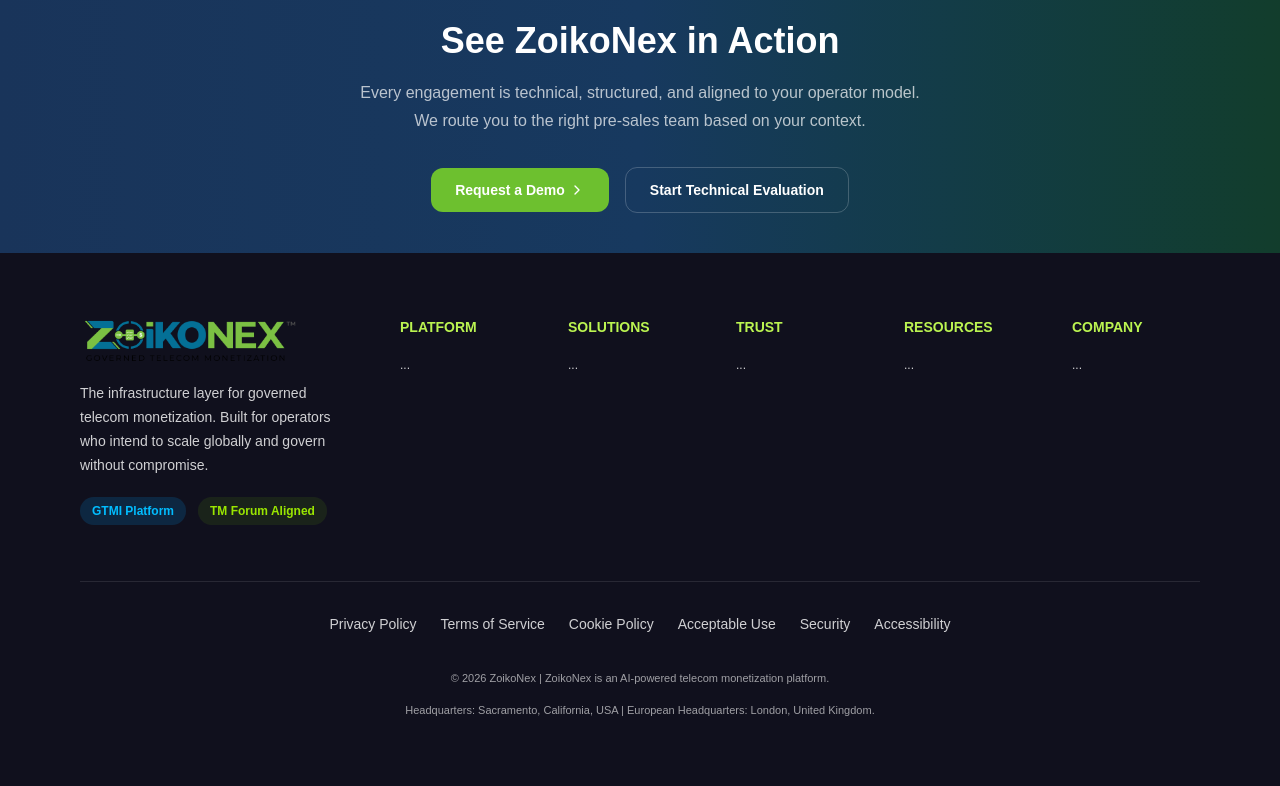
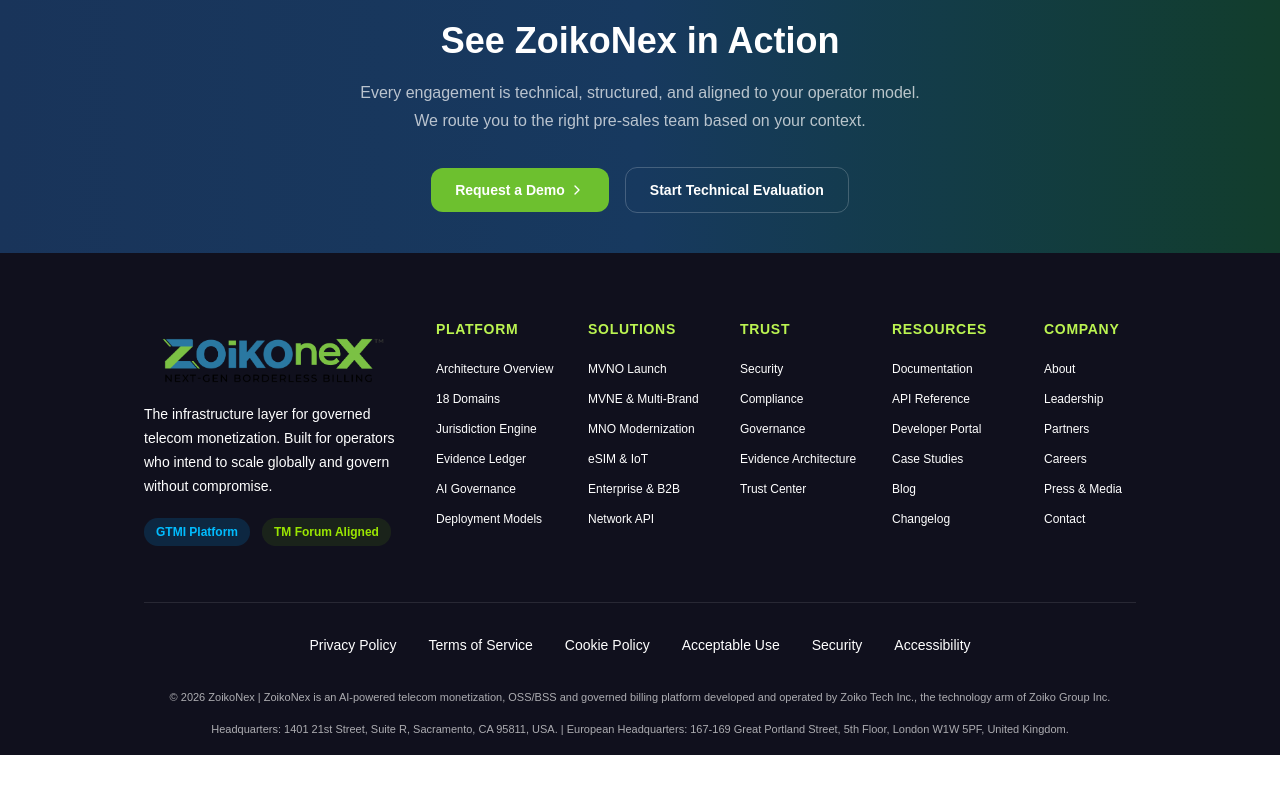
Before and after one commit to Zoiko-Nex/frontend, a Next.js app: page / in a window 1280 px wide. Shown: the part 7730-8516 px from the top of the page. After the commit the page ends 8485 px from the top, so only its background shows below. Built offline with nearby package versions, Linux system fonts and the light colour scheme.

Commit message:
Fixed Header and Footer

```diff
--- a/app/components/Footer.tsx
+++ b/app/components/Footer.tsx
@@ -3,364 +3,122 @@ import Link from "next/link";
 
 export default function Footer() {
   return (
-//     <footer className="bg-[#10101D] text-white">
-//       <div className="max-w-[1440px] mx-auto px-6 sm:px-8 lg:px-36 pt-[66px] pb-4">
+    <footer className="bg-[#10101D] text-white">
+      <div className="max-w-[1440px] mx-auto px-6 sm:px-8 lg:px-36 pt-[66px] pb-4">
 
-//         {/* Main Footer Grid */}
-//         <div className="grid grid-cols-1 lg:grid-cols-[280px_repeat(5,minmax(140px,1fr))] gap-10 lg:gap-3">
+        {/* Main Footer Grid */}
+        <div className="grid grid-cols-1 lg:grid-cols-[280px_repeat(5,minmax(140px,1fr))] gap-10 lg:gap-3">
 
-//           {/* Logo Section - full width on mobile */}
-//           <div>
-//             <Image
-//               src="/image/ZoikoNex_Logo_SVG-01 1.png"
-//               alt="ZoikoNex"
-//               width={250}
-//               height={100}
-//             />
-
-//             <p className="max-w-[256px] text-sm leading-6 text-white ">
-//               The infrastructure layer for governed telecom monetization. Built
-//               for operators who intend to scale globally and govern without
-//               compromise.
-//             </p>
-
-//             <div className="flex flex-wrap gap-3 mt-5">
-//               <span className="h-7 px-3 rounded-[20px] bg-sky-600/20 text-sky-400 text-xs font-semibold flex items-center">
-//                 GTMI Platform
-//               </span>
-//               <span className="h-7 px-3 rounded-[20px] bg-lime-500/10 text-lime-400 text-xs font-semibold flex items-center">
-//                 TM Forum Aligned
-//               </span>
-//             </div>
-//           </div>
-
-//           {/* Nav columns: 2-col grid on mobile, inline on lg */}
-//           <div className="col-span-1 lg:contents">
-//             <div className="grid grid-cols-2 gap-8 lg:contents">
-
-//               {/* Platform */}
-//               <div>
-//                 <h3 className="text-lime-300 text-sm font-bold uppercase tracking-wider mb-5">
-//                   Platform
-//                 </h3>
-//                 <ul className="space-y-[10px] text-xs leading-5">
-//                   <li><Link href="/platform/architecture-overview">Architecture Overview</Link></li>
-//                   <li><Link href="/platform/18-domains">18 Domains</Link></li>
-//                   <li><Link href="/platform/jurisdiction-engine">Jurisdiction Engine</Link></li>
-//                   <li><Link href="/platform/evidence-ledger">Evidence Ledger</Link></li>
-//                   <li><Link href="/platform/ai-governance">AI Governance</Link></li>
-//                   <li><Link href="/platform/deployment-models">Deployment Models</Link></li>
-//                 </ul>
-//               </div>
-
-//               {/* Solutions */}
-//               <div>
-//                 <h3 className="text-lime-300 text-sm font-bold uppercase tracking-wider mb-5">
-//                   Solutions
-//                 </h3>
-//                 <ul className="space-y-[10px] text-xs leading-5">
-//                   <li><Link href="/solutions/mvno-launch">MVNO Launch</Link></li>
-//                   <li><Link href="/solutions/mvne-multi-brand">MVNE & Multi-Brand</Link></li>
-//                   <li><Link href="/solutions/mno-modernization">MNO Modernization</Link></li>
-//                   <li><Link href="/solutions/esim-iot">eSIM & IoT</Link></li>
-//                   <li><Link href="/solutions/enterprise-b2b">Enterprise & B2B</Link></li>
-//                   <li><Link href="/solutions/network-api">Network API</Link></li>
-//                 </ul>
-//               </div>
-
-//               {/* Trust */}
-//               <div>
-//                 <h3 className="text-lime-300 text-sm font-bold uppercase tracking-wider mb-5">
-//                   Trust
-//                 </h3>
-//                 <ul className="space-y-[10px] text-xs leading-5">
-//                   <li><Link href="/trust/security">Security</Link></li>
-//                   <li><Link href="/trust/compliance">Compliance</Link></li>
-//                   <li><Link href="/trust/governance">Governance</Link></li>
-//                   <li><Link href="/trust/evidence-architecture">Evidence Architecture</Link></li>
-//                   <li><Link href="/trust/trust-center">Trust Center</Link></li>
-//                 </ul>
-//               </div>
-
-//               {/* Resources */}
-//               <div>
-//                 <h3 className="text-lime-300 text-sm font-bold uppercase tracking-wider mb-5">
-//                   Resources
-//                 </h3>
-//                 <ul className="space-y-[10px] text-xs leading-5">
-//                   <li><Link href="/resources/documentation">Documentation</Link></li>
-//                   <li><Link href="#">API Reference</Link></li>
-//                   <li><Link href="/resources/developer-portal">Developer Portal</Link></li>
-//                   <li><Link href="/resources/case-studies">Case Studies</Link></li>
-//                   <li><Link href="/blog">Blog</Link></li>
-//                   <li><Link href="/changelog">Changelog</Link></li>
-//                 </ul>
-//               </div>
-
-//               {/* Company */}
-//               <div>
-//                 <h3 className="text-lime-300 text-sm font-bold uppercase tracking-wider mb-5">
-//                   Company
-//                 </h3>
-//                 <ul className="space-y-[10px] text-xs leading-5">
-//                   <li><Link href="/about">About</Link></li>
-//                   <li><Link href="/leadership">Leadership</Link></li>
-//                   <li><Link href="/partners">Partners</Link></li>
-//                   <li><Link href="/careers">Careers</Link></li>
-//                   <li><Link href="/press-media">Press & Media</Link></li>
-//                   <li><Link href="/contact">Contact</Link></li>
-//                 </ul>
-//               </div>
-
-//             </div>
-//           </div>
-//         </div>
-
-//         {/* Bottom Links */}
-//         <div className="border-t border-white/10 mt-14 pt-8">
-//           <div className="flex flex-wrap justify-start lg:justify-center gap-4 lg:gap-8 text-sm text-white">
-//             <Link href="#">Privacy Policy</Link>
-//             <Link href="#">Terms of Service</Link>
-//             <Link href="#">Cookie Policy</Link>
-//             <Link href="#">Acceptable Use</Link>
-//             <Link href="#">Security</Link>
-//             <Link href="#">Accessibility</Link>
-//           </div>
-
-
-// <div className="grid grid-cols-[280px_repeat(5,minmax(140px,1fr))] gap-3">
-//       {/* Logo Section */}
-//       <div>
-//         <Image
-//           src="/image/ZoikoNex_Logo_Official/SVG/ZoikoNex_Logo_SVG.svg"
-//           alt="ZoikoNex - Governed Telecom Monetization"
-//           width={250}
-//           height={100}
-//           className="h-auto w-[220px]"
-//         />
-
-//         <p className="max-w-[256px] text-sm leading-6 text-white ">
-//           The Infrastructure Layer for Telecom Monetization.
-//         </p>
-
-//         <div className="flex gap-3 mt-5">
-//           <span className="h-7 px-3 rounded-[20px] bg-sky-600/20 text-sky-400 text-xs font-semibold flex items-center">
-//             GTMI Platform
-//           </span>
-
-//           <span className="h-7 px-3 rounded-[20px] bg-lime-500/10 text-lime-400 text-xs font-semibold flex items-center">
-//             TM Forum Aligned
-//           </span>
-//         </div>
-//       </div>
-
-//       {/* Platform */}
-//       <div>
-//         <h3 className="text-lime-300 text-sm font-bold uppercase tracking-wider mb-5">
-//           Platform
-//         </h3>
-
-//                       <ul className="space-y-[10px] text-xs leading-5">
-//                     <li>
-//                   <Link href="/platform/architecture-overview">Architecture Overview</Link>
-//                 </li>
-//                 <li>
-//                   <Link href="/platform/18-domains">18 Domains</Link>
-//                 </li>
-//                 <li>
-//                   <Link href="/platform/jurisdiction-engine">Jurisdiction Engine</Link>
-//                 </li>
-//                 <li>
-//                   <Link href="/platform/evidence-ledger">Evidence Ledger</Link>
-//                 </li>
-//                 <li>
-//                   <Link href="/platform/ai-governance">AI Governance</Link>
-//                 </li>
-//                 <li>
-//                   <Link href="/platform/deployment-models">Deployment Models</Link>
-//                 </li>
-//               </ul>
-//       </div>
-
-//       {/* Solutions */}
-//       <div>
-//         <h3 className="text-lime-300 text-sm font-bold uppercase tracking-wider mb-5">
-//           Solutions
-//         </h3>
-
-//         <ul className="space-y-[10px] text-xs leading-5">
-//             <li><Link href="/solutions/mvno-launch">MVNO Launch</Link></li>
-//             <li><Link href="/solutions/mvne-multi-brand">MVNE & Multi-Brand</Link></li>
-//             <li><Link href="/solutions/mno-modernization">MNO Modernization</Link></li>
-//             <li><Link href="/solutions/esim-iot">eSIM & IoT</Link></li>
-//             <li><Link href="/solutions/enterprise-b2b">Enterprise & B2B</Link></li>
-//             <li><Link href="/solutions/network-api">Network API</Link></li>
-//             </ul>
-//       </div>
-
-//       {/* Trust */}
-//       <div>
-//         <h3 className="text-lime-300 text-sm font-bold uppercase tracking-wider mb-5">
-//           Trust
-//         </h3>
-
-//                   <ul className="space-y-[10px] text-xs leading-5">
-//             <li><Link href="/trust/security">Security</Link></li>
-//             <li><Link href="/trust/compliance">Compliance</Link></li>
-//             <li><Link href="/trust/governance">Governance</Link></li>
-//             <li><Link href="/trust/evidence-architecture">Evidence Architecture</Link></li>
-//             <li><Link href="/trust/trust-center">Trust Center</Link></li>
-//           </ul>
-//       </div>
-
-//       {/* Resources */}
-//       <div>
-//         <h3 className="text-lime-300 text-sm font-bold uppercase tracking-wider mb-5">
-//           Resources
-//         </h3>
-
-//                   <ul className="space-y-[10px] text-xs leading-5">
-//             <li><Link href="/resources/documentation">Documentation</Link></li>
-//             <li><Link href="">API Reference</Link></li>
-//             <li><Link href="/resources/developer-portal">Developer Portal</Link></li>
-//             <li><Link href="/resources/case-studies">Case Studies</Link></li>
-//             <li><Link href="/blog">Blog</Link></li>
-//             <li><Link href="/changelog">Changelog</Link></li>
-//           </ul>
-//       </div>
-
-//       {/* Company */}
-//       <div>
-//         <h3 className="text-lime-300 text-sm font-bold uppercase tracking-wider mb-5">
-//           Company
-//         </h3>
-
-//                   <ul className="space-y-[10px] text-xs leading-5">
-//             <li><Link href="/about">About</Link></li>
-//             <li><Link href="/leadership">Leadership</Link></li>
-//             <li><Link href="/partners">Partners</Link></li>
-//             <li><Link href="/careers">Careers</Link></li>
-//             <li><Link href="/press-media">Press & Media</Link></li>
-//             <li><Link href="/contact">Contact</Link></li>
-//           </ul>
-//       </div>
-//     </div>
-
-//     {/* Bottom Links */}
-//     <div className="border-t border-white/10 mt-14 pt-8">
-//       <div className="flex justify-center flex-wrap gap-8 text-sm text-white">
-//         <Link href="#">Privacy Policy</Link>
-//         <Link href="#">Terms of Service</Link>
-//         <Link href="#">Cookie Policy</Link>
-//         <Link href="#">Acceptable Use</Link>
-//         <Link href="#">Security</Link>
-//         <Link href="#">Accessibility</Link>
-//         <Link href="/trust/trust-center">Trust Center</Link>
-//         <Link href="/trust/compliance">Compliance</Link>
-//       </div>
-//     </div>
-
-//     <div className="mt-8 space-y-3 text-center text-[11px] leading-5 text-white/65">
-//       <p>
-//         © 2026 ZoikoNex | ZoikoNex is an AI-powered telecom monetization, OSS/BSS and governed billing platform developed and operated by Zoiko Tech Inc., the technology arm of Zoiko Group Inc.
-//       </p>
-//       <p>
-//         Headquarters: 1401 21st Street, Suite R, Sacramento, CA 95811, USA. | European Headquarters: 167-169 Great Portland Street, 5th Floor, London W1W 5PF, United Kingdom.
-//       </p>
-//     </div>
-//   </div>
-// </footer>
-<footer className="bg-[#10101D] text-white">
-  <div className="max-w-[1440px] mx-auto px-6 sm:px-8 lg:px-20 py-16">
-
-    {/* Top Section */}
-    <div className="grid grid-cols-1 md:grid-cols-2 lg:grid-cols-[280px_repeat(5,1fr)] gap-10">
-
-      {/* Logo */}
+          {/* Logo Section - full width on mobile */}
           <div>
             <Image
-  src="/image/ZoikoNex_Logo_Official/PNG/ZoikoNex_Logo_PNG.png"
+              src="/image/ZoikoNex_Logo_SVG-01 1.png"
               alt="ZoikoNex"
-  width={260}
-  height={90}
-  className="h-auto w-[220px]"
+              width={250}
+              height={100}
             />
 
-        <p className="mt-4 max-w-[260px] text-sm leading-6 text-white/80">
-          The infrastructure layer for governed telecom monetization.
-          Built for operators who intend to scale globally and govern without compromise.
+            <p className="max-w-[256px] text-sm leading-6 text-white ">
+              The infrastructure layer for governed telecom monetization. Built
+              for operators who intend to scale globally and govern without
+              compromise.
             </p>
 
             <div className="flex flex-wrap gap-3 mt-5">
-          <span className="h-7 px-3 rounded-full bg-sky-600/20 text-sky-400 text-xs font-semibold flex items-center">
+              <span className="h-7 px-3 rounded-[20px] bg-sky-600/20 text-sky-400 text-xs font-semibold flex items-center">
                 GTMI Platform
               </span>
-
-          <span className="h-7 px-3 rounded-full bg-lime-500/10 text-lime-400 text-xs font-semibold flex items-center">
+              <span className="h-7 px-3 rounded-[20px] bg-lime-500/10 text-lime-400 text-xs font-semibold flex items-center">
                 TM Forum Aligned
               </span>
             </div>
           </div>
 
+          {/* Nav columns: 2-col grid on mobile, inline on lg */}
+          <div className="col-span-1 lg:contents">
+            <div className="grid grid-cols-2 gap-8 lg:contents">
+
               {/* Platform */}
               <div>
-        <h3 className="text-lime-300 text-sm font-bold uppercase mb-5">
+                <h3 className="text-lime-300 text-sm font-bold uppercase tracking-wider mb-5">
                   Platform
                 </h3>
-
-        <ul className="space-y-3 text-xs text-white/80">
-          ...
+                <ul className="space-y-[10px] text-xs leading-5">
+                  <li><Link href="/platform/architecture-overview">Architecture Overview</Link></li>
+                  <li><Link href="/platform/18-domains">18 Domains</Link></li>
+                  <li><Link href="/platform/jurisdiction-engine">Jurisdiction Engine</Link></li>
+                  <li><Link href="/platform/evidence-ledger">Evidence Ledger</Link></li>
+                  <li><Link href="/platform/ai-governance">AI Governance</Link></li>
+                  <li><Link href="/platform/deployment-models">Deployment Models</Link></li>
                 </ul>
               </div>
 
               {/* Solutions */}
               <div>
-        <h3 className="text-lime-300 text-sm font-bold uppercase mb-5">
+                <h3 className="text-lime-300 text-sm font-bold uppercase tracking-wider mb-5">
                   Solutions
                 </h3>
-
-        <ul className="space-y-3 text-xs text-white/80">
-          ...
+                <ul className="space-y-[10px] text-xs leading-5">
+                  <li><Link href="/solutions/mvno-launch">MVNO Launch</Link></li>
+                  <li><Link href="/solutions/mvne-multi-brand">MVNE & Multi-Brand</Link></li>
+                  <li><Link href="/solutions/mno-modernization">MNO Modernization</Link></li>
+                  <li><Link href="/solutions/esim-iot">eSIM & IoT</Link></li>
+                  <li><Link href="/solutions/enterprise-b2b">Enterprise & B2B</Link></li>
+                  <li><Link href="/solutions/network-api">Network API</Link></li>
                 </ul>
               </div>
 
               {/* Trust */}
               <div>
-        <h3 className="text-lime-300 text-sm font-bold uppercase mb-5">
+                <h3 className="text-lime-300 text-sm font-bold uppercase tracking-wider mb-5">
                   Trust
                 </h3>
-
-        <ul className="space-y-3 text-xs text-white/80">
-          ...
+                <ul className="space-y-[10px] text-xs leading-5">
+                  <li><Link href="/trust/security">Security</Link></li>
+                  <li><Link href="/trust/compliance">Compliance</Link></li>
+                  <li><Link href="/trust/governance">Governance</Link></li>
+                  <li><Link href="/trust/evidence-architecture">Evidence Architecture</Link></li>
+                  <li><Link href="/trust/trust-center">Trust Center</Link></li>
                 </ul>
               </div>
 
               {/* Resources */}
               <div>
-        <h3 className="text-lime-300 text-sm font-bold uppercase mb-5">
+                <h3 className="text-lime-300 text-sm font-bold uppercase tracking-wider mb-5">
                   Resources
                 </h3>
-
-        <ul className="space-y-3 text-xs text-white/80">
-          ...
+                <ul className="space-y-[10px] text-xs leading-5">
+                  <li><Link href="/resources/documentation">Documentation</Link></li>
+                  <li><Link href="#">API Reference</Link></li>
+                  <li><Link href="/resources/developer-portal">Developer Portal</Link></li>
+                  <li><Link href="/resources/case-studies">Case Studies</Link></li>
+                  <li><Link href="/blog">Blog</Link></li>
+                  <li><Link href="/changelog">Changelog</Link></li>
                 </ul>
               </div>
 
               {/* Company */}
               <div>
-        <h3 className="text-lime-300 text-sm font-bold uppercase mb-5">
+                <h3 className="text-lime-300 text-sm font-bold uppercase tracking-wider mb-5">
                   Company
                 </h3>
+                <ul className="space-y-[10px] text-xs leading-5">
+                  <li><Link href="/about">About</Link></li>
+                  <li><Link href="/leadership">Leadership</Link></li>
+                  <li><Link href="/partners">Partners</Link></li>
+                  <li><Link href="/careers">Careers</Link></li>
+                  <li><Link href="/press-media">Press & Media</Link></li>
+                  <li><Link href="/contact">Contact</Link></li>
+                </ul>
+              </div>
 
-        <ul className="space-y-3 text-xs text-white/80">
-          ...
-        </ul>
+            </div>
           </div>
         </div>
 
         {/* Bottom Links */}
         <div className="border-t border-white/10 mt-14 pt-8">
-      <div className="flex flex-wrap justify-center gap-6 text-sm text-white/80">
+          <div className="flex flex-wrap justify-start lg:justify-center gap-4 lg:gap-8 text-sm text-white">
             <Link href="#">Privacy Policy</Link>
             <Link href="#">Terms of Service</Link>
             <Link href="#">Cookie Policy</Link>
@@ -368,21 +126,15 @@ export default function Footer() {
             <Link href="#">Security</Link>
             <Link href="#">Accessibility</Link>
           </div>
-
-      {/* Copyright */}
-      <div className="mt-8 text-center text-[11px] leading-6 text-white/60">
+    <div className="mt-8 space-y-3 text-center text-[11px] leading-5 text-white/65">
       <p>
-          © 2026 ZoikoNex | ZoikoNex is an AI-powered telecom monetization platform.
+        © 2026 ZoikoNex | ZoikoNex is an AI-powered telecom monetization, OSS/BSS and governed billing platform developed and operated by Zoiko Tech Inc., the technology arm of Zoiko Group Inc.
       </p>
-
-        <p className="mt-2">
-          Headquarters: Sacramento, California, USA | European Headquarters:
-          London, United Kingdom.
+      <p>
+        Headquarters: 1401 21st Street, Suite R, Sacramento, CA 95811, USA. | European Headquarters: 167-169 Great Portland Street, 5th Floor, London W1W 5PF, United Kingdom.
       </p>
     </div>
   </div>
   </div>
 </footer>
-
-  );
-}
+  )};
--- a/app/components/Header.tsx
+++ b/app/components/Header.tsx
@@ -8,7 +8,7 @@ export default function Header() {
       <div className="max-w-7xl mx-auto px-6 h-16 flex items-center justify-between">
 
         {/* Logo */}
-  <Link href="/home" className="flex items-center shrink-0">
+  <Link href="/" className="flex items-center shrink-0">
     <Image
       src="/image/ZoikoNex_Logo_Official/SVG/ZoikoNex_Logo_SVG.svg"
       alt="ZoikoNex - Governed Telecom Monetization"
--- a/app/layout.tsx
+++ b/app/layout.tsx
@@ -1,8 +1,8 @@
 import type { Metadata } from "next";
 import { Geist, Geist_Mono } from "next/font/google";
 import "./globals.css";
-import Header from "./components/Header";
-import Footer from "./components/Footer";
+import Header from "./Components/Header";
+import Footer from "./Components/Footer";
 
 
 const geistSans = Geist({
```
Lines whose indentation alone changed are shown as unchanged.
